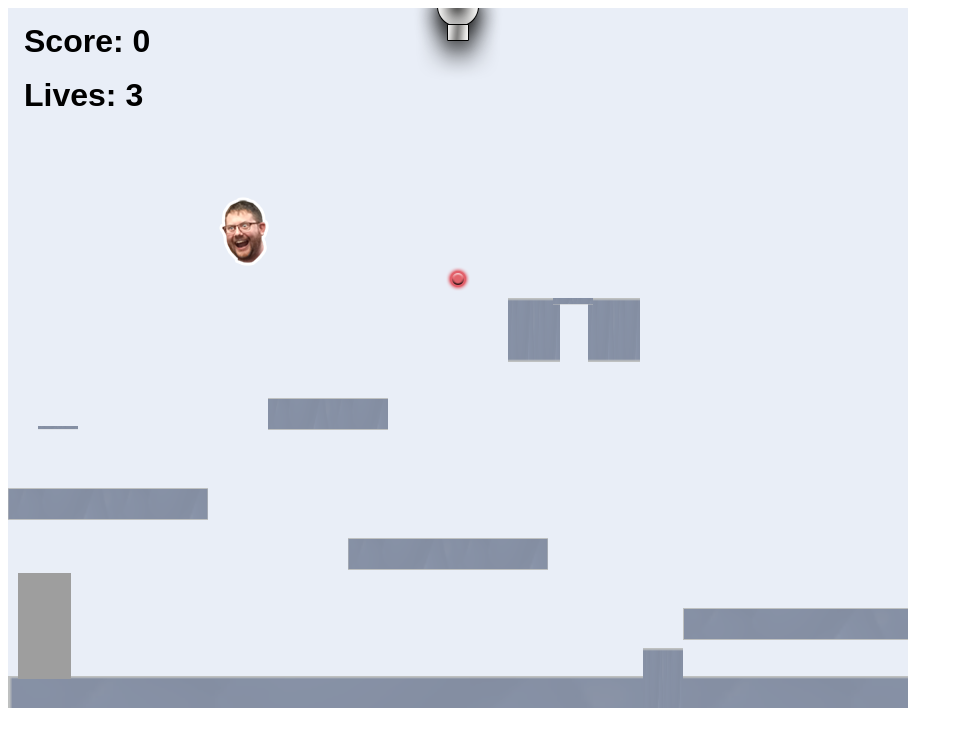
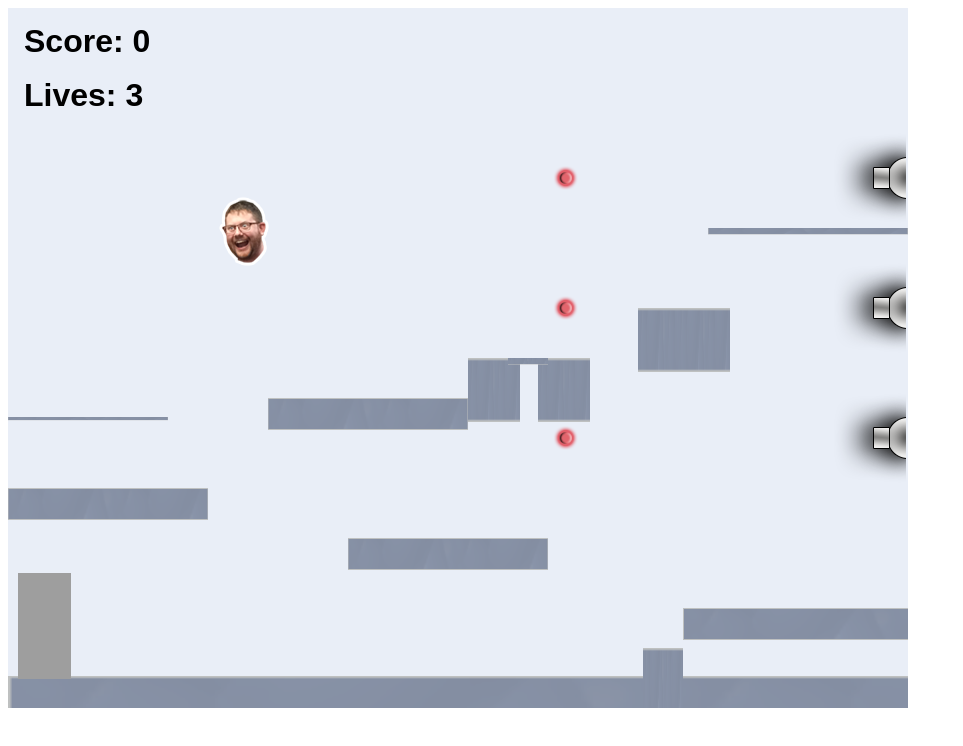
Before and after one commit to Daustin1105/Daustin1105.github.io, a website: page projects/platformer/index.html in a window 1280 px wide. Shown: the whole page, without its empty margins (0-963 px from the left). Drawn offline with Linux system fonts and the light colour scheme; animation ran at ten frames a second.

Commit message:
got started

```diff
--- a/projects/platformer/js/init/cannon.js
+++ b/projects/platformer/js/init/cannon.js
@@ -27,7 +27,9 @@
         // ALL YOUR CODE GOES BELOW HERE ///////////////////////////////////////
 
         // example:
-        createCannon("top", 450);
+        createCannon("right", 430);
+        createCannon("right", 300, );
+        createCannon("right", 170,);
 
 
         // ALL YOUR CODE GOES ABOVE HERE ///////////////////////////////////////
--- a/projects/platformer/js/init/platform.js
+++ b/projects/platformer/js/init/platform.js
@@ -41,11 +41,15 @@
         createPlatform(675, 600);
         createPlatform(340, 530,0.5);
         createPlatform(0, 480, 0.5);
-        createPlatform(30, 418,0.1, 0.1)
-        createPlatform(260, 390,0.3, 0);
-        createPlatform(500, 290,0.13, 2);
-        createPlatform(580, 290,0.13, 2);
-        createPlatform(545, 290,0.1, 0.2);
+        createPlatform(0, 409,0.4, 0.1)
+        createPlatform(260, 390,0.5, 0);
+        createPlatform(460, 350,0.13, 2);
+        createPlatform(530, 350,0.13, 2);
+        createPlatform(500, 350,0.1, 0.2);
+        createPlatform(630, 300,0.13, 2);
+        createPlatform(670, 300,0.13, 2);
+
+        createPlatform(700, 220, 0.5, 0.2)
 
         // ALL YOUR CODE GOES ABOVE HERE ///////////////////////////////////////
         ////////////////////////////////////////////////////////////////////////
```
Also changed, not shown: projects/bouncing-box/index.html (+2 -1 lines).
